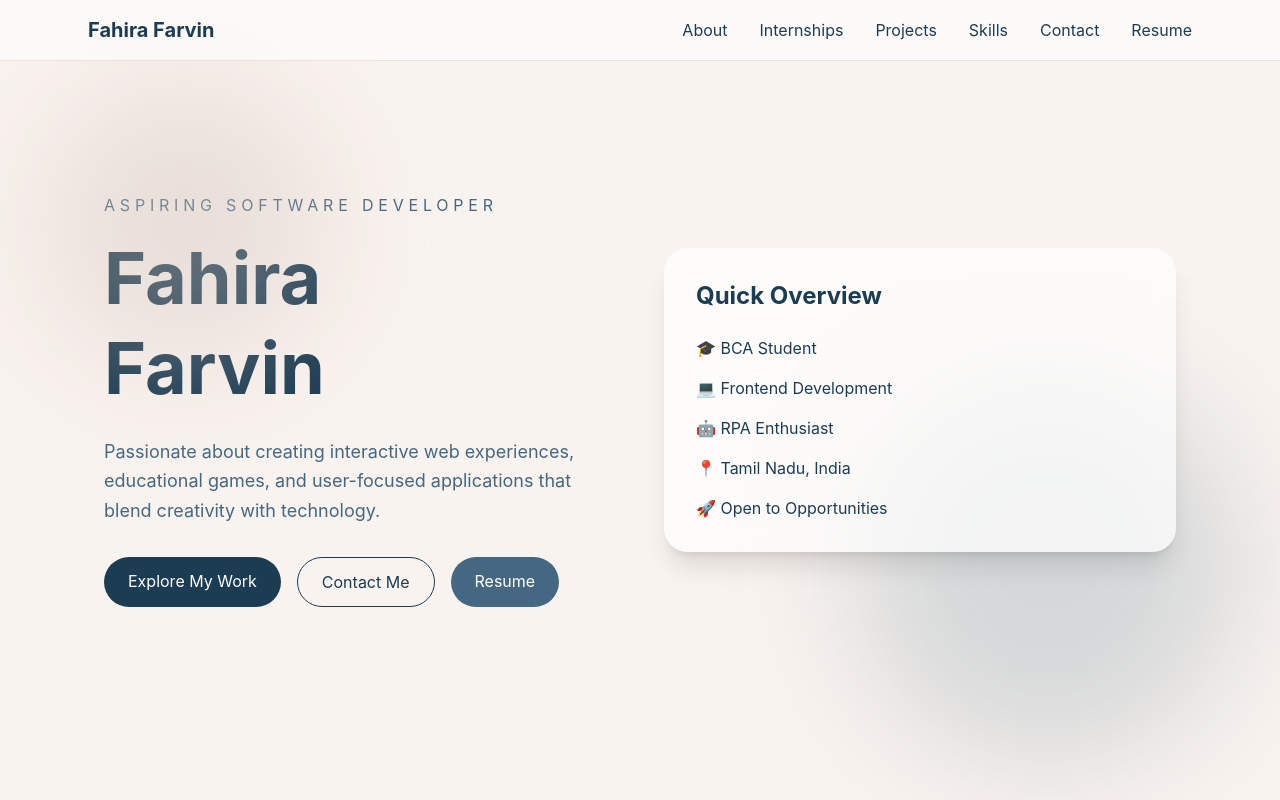
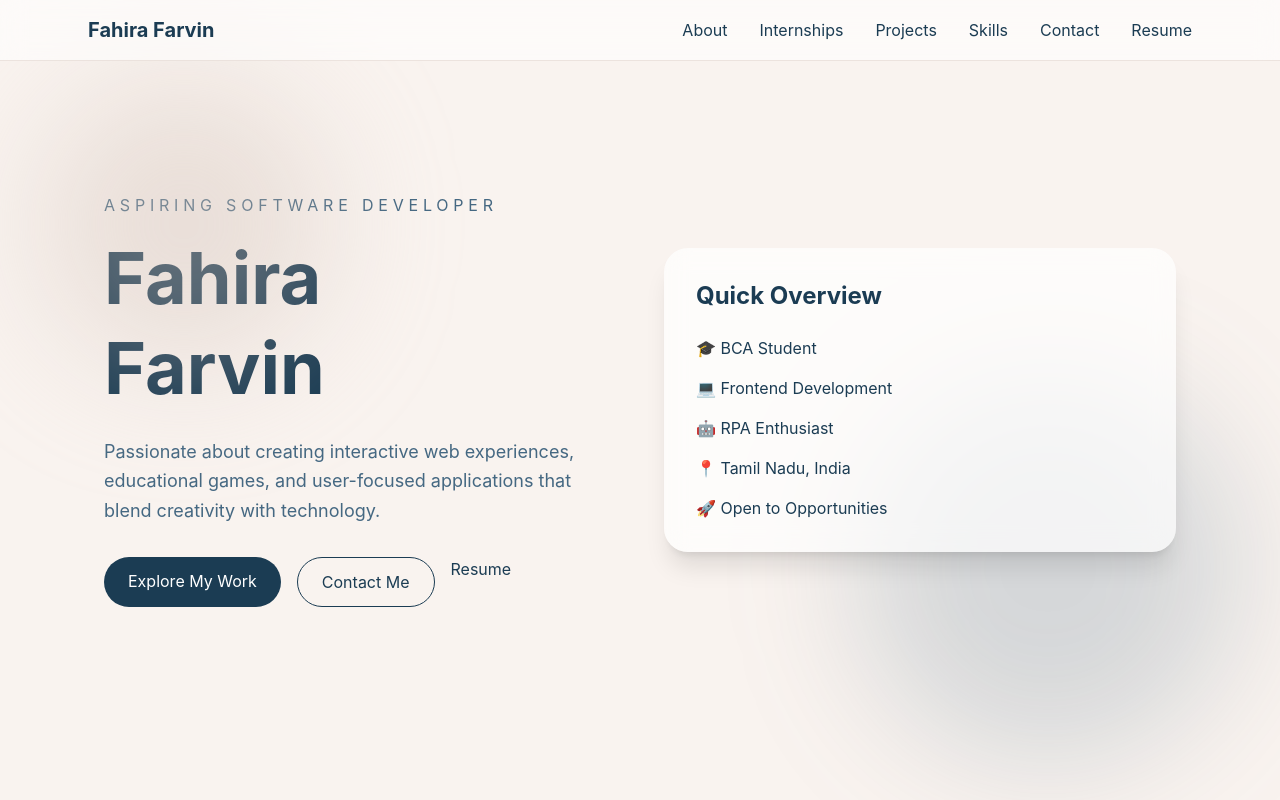
Before and after one commit to fahirafarvin/My-Portfolio, a React (Vite) app: page / in a window 1280 px wide. Shown: the top 800 px of the page. Built offline with nearby package versions, Linux system fonts and the light colour scheme.

Commit message:
improved

```diff
--- a/src/components/Hero.jsx
+++ b/src/components/Hero.jsx
@@ -42,9 +42,9 @@ export default function Hero() {
               Contact Me
             </a>
             <a
-              href={`${import.meta.env.BASE_URL}Fahira_Farvin_resume.pdf`}
+              href="https://fahirafarvin.github.io/My-Portfolio/Fahira_Farvin_resume.pdf"
               target="_blank"
-              className="bg-[#456882] text-white px-6 py-3 rounded-full hover:scale-105 transition"
+              rel="noopener noreferrer"
             >
               Resume
             </a>
```
